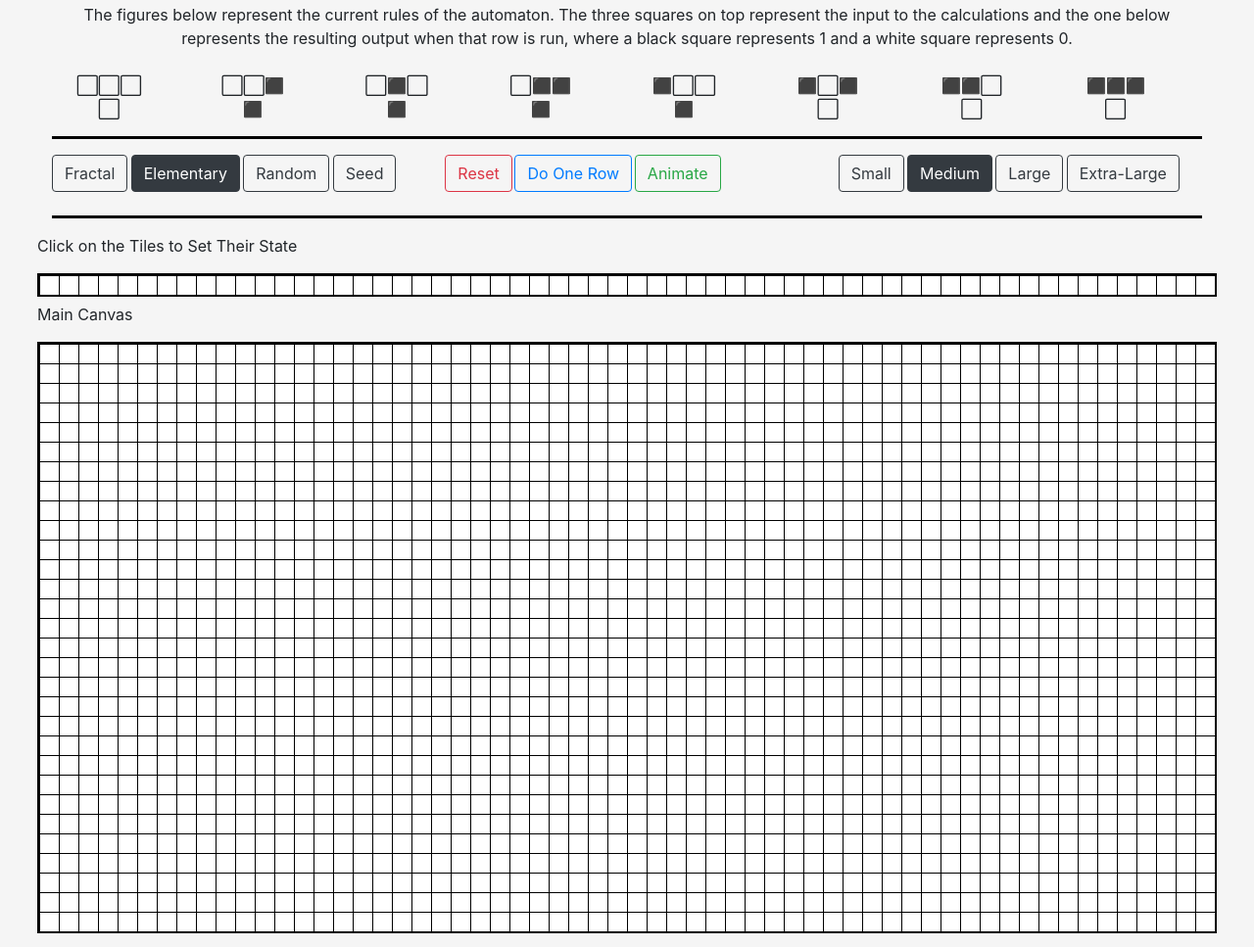
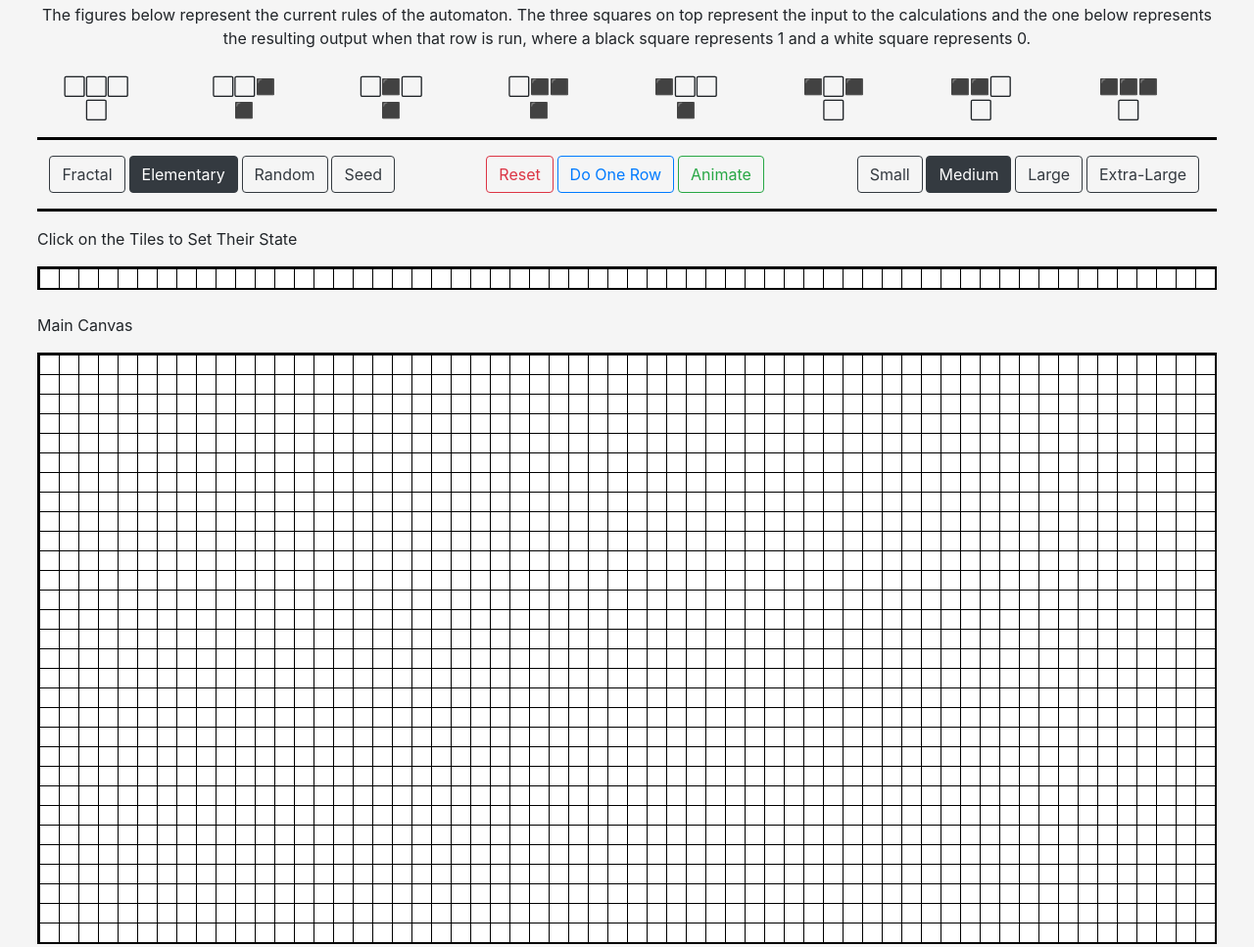
Before and after one commit to AlexsIntroductions/Cellular-Automaton, a website: page index.html in a window 1280 px wide. Shown: the part 820-1787 px from the top of the page at 98% size. Drawn offline with nearby package versions, Linux system fonts and the light colour scheme.

Commit message:
Centered Buttons and canvas, minor cleanup

```diff
--- a/index.html
+++ b/index.html
@@ -44,7 +44,9 @@
 		</p>
 		<h6>Setting a Seed</h6>
 		<p>
-			The text box in the section below allows you to input your own rules into the automata. To set a seed, first make sure to select the seed option on the right. Then enter an 8 bit binary number, meaning a number with 8 digits
+			The text box in the section below allows you to input your own rules into the automata. To set a seed, first
+			make sure to select the seed option on the right. Then enter an 8 bit binary number, meaning a number with 8
+			digits
 			that are all either 1 or 0. An example would be: 01001100.
 		</p>
 		<hr style="border-top: 3px solid black">
@@ -54,14 +56,16 @@
 			<span class="display-4">Current State</span>
 			<div class="form-group row">
 				<label for="inputSeed">Enter a Seed:</label>
-				<input type="number" class="form-control" id="inputSeed"
-				placeholder="Input an 8 Digit Seed" style="border: 2px solid black;">
+				<input type="number" class="form-control" id="inputSeed" placeholder="Input an 8 Digit Seed"
+					style="border: 2px solid black;">
 				<button type="submit" onClick="inputSeed()" value="Submit">Submit</button>
 			</div>
 		</div>
 		<div class="container-fluid" style="text-align: center; padding-bottom: 2%;">
-			The figures below represent the current rules of the automaton. The three squares on top represent the input to the calculations and the one below
-			represents the resulting output when that row is run, where a black square represents 1 and a white square represents 0.
+			The figures below represent the current rules of the automaton. The three squares on top represent the input
+			to the calculations and the one below
+			represents the resulting output when that row is run, where a black square represents 1 and a white square
+			represents 0.
 		</div>
 		<div class="container-fluid row">
 			<!--000-->
@@ -109,8 +113,7 @@
 			<hr style="border-top: 3px solid black">
 		</div>
 		<div class="d-flex justify-content-center" style="width: 100%;">
-			<div class="container-fluid col">
-				<div class="control-container">
+			<div class="container-fluid col control-container">
 				<button type="button" name="type" class="btn btn-outline-dark myButton"
 					onclick="setFractal(this)">Fractal</button>
 				<button type="button" name="type" class="btn btn-outline-dark active myButton"
@@ -119,17 +122,15 @@
 					onclick="setRandom(this)">Random</button>
 				<button type="button" name="type" class="btn btn-outline-dark myButton"
 					onclick="setSeed(this)">Seed</button>
+
 			</div>
-			</div>
-			<div class="container-fluid col">
-				<div class="control-container">
+			<div class="container-fluid col control-container">
 				<button type="button" class="btn btn-outline-danger myButton" onclick="reset()">Reset</button>
 				<button type="button" class="btn btn-outline-primary myButton" onclick="doRow()">Do One Row</button>
 				<button type="button" class="btn btn-outline-success myButton" onclick="start()">Animate</button>
+
 			</div>
-			</div>
-			<div class="container-fluid col">
-				<div class="control-container">
+			<div class="container-fluid col control-container">
 				<button type="button" name="size" class="btn btn-outline-dark myButton"
 					onclick="boardSmall(this)">Small</button>
 				<button type="button" name="size" class="btn btn-outline-dark active myButton"
@@ -138,17 +139,23 @@
 					onclick="boardLarge(this)">Large</button>
 				<button type="button" name="size" class="btn btn-outline-dark myButton"
 					onclick="boardExtraLarge(this)">Extra-Large</button>
-				</div>
+
 			</div>
 		</div>
 		<div class="container-fluid">
 			<hr style="border-top: 3px solid black">
 		</div>
+		<div class="container-fluid canvas-container">
+			<div class="canvas-container-label">
 				<p>Click on the Tiles to Set Their State</p>
 				<canvas id="startCanvas"></canvas>
+			</div>
 			<br>
+			<div class="canvas-container-label">
 				<p>Main Canvas</p>
 				<canvas id="myCanvas"></canvas>
+			</div>
+		</div>
 	</main>
 
 	<div class="container-fluid">
--- a/stylesheet.css
+++ b/stylesheet.css
@@ -25,9 +25,8 @@ label{
 .control-container{
 	display:flex;
 	flex-direction: row;
-	justify-content: space-evenly;
+	justify-content: center;
 	width: fit-content;
-	padding-bottom: 2%;
 }
 
 .myButton{
@@ -40,3 +39,15 @@ label{
 	justify-content: center;
 	align-items: center;
 }
+
+.canvas-container{
+	display: flex;
+	flex-direction: column;
+	align-items: center;
+}
+
+.canvas-container-label{
+	display: flex;
+	flex-direction: column;
+	align-items: flex-start;
+}
```
Lines whose indentation alone changed are shown as unchanged.
